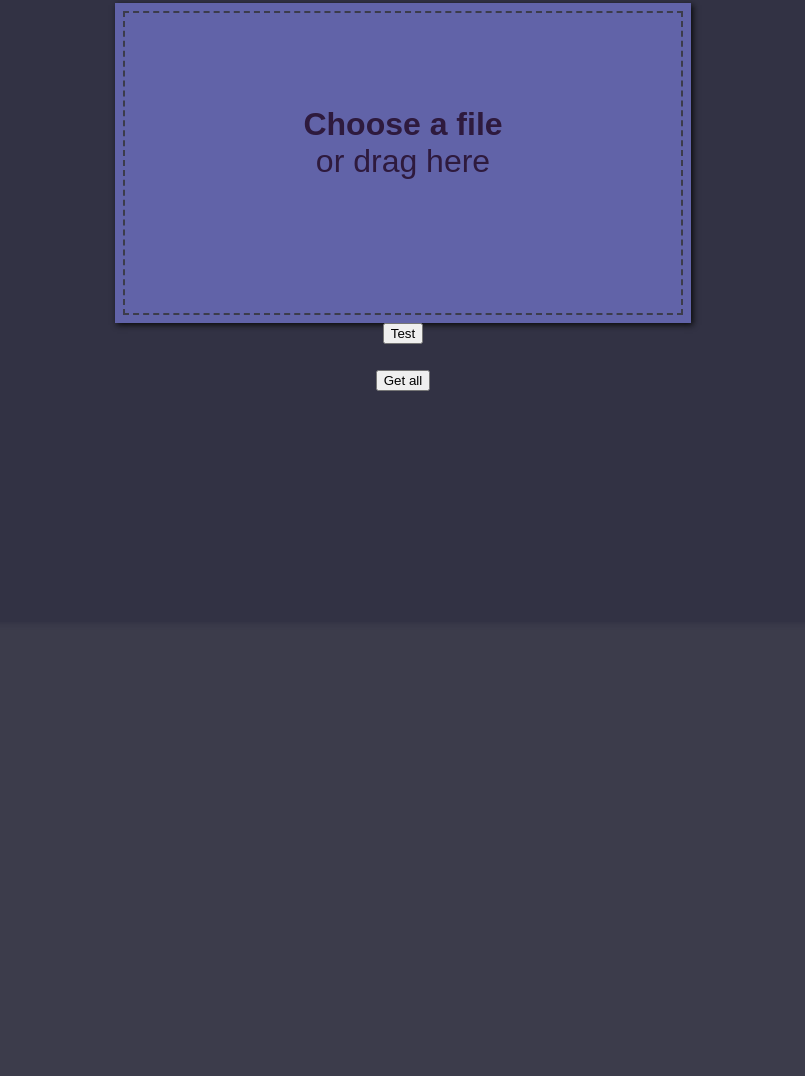
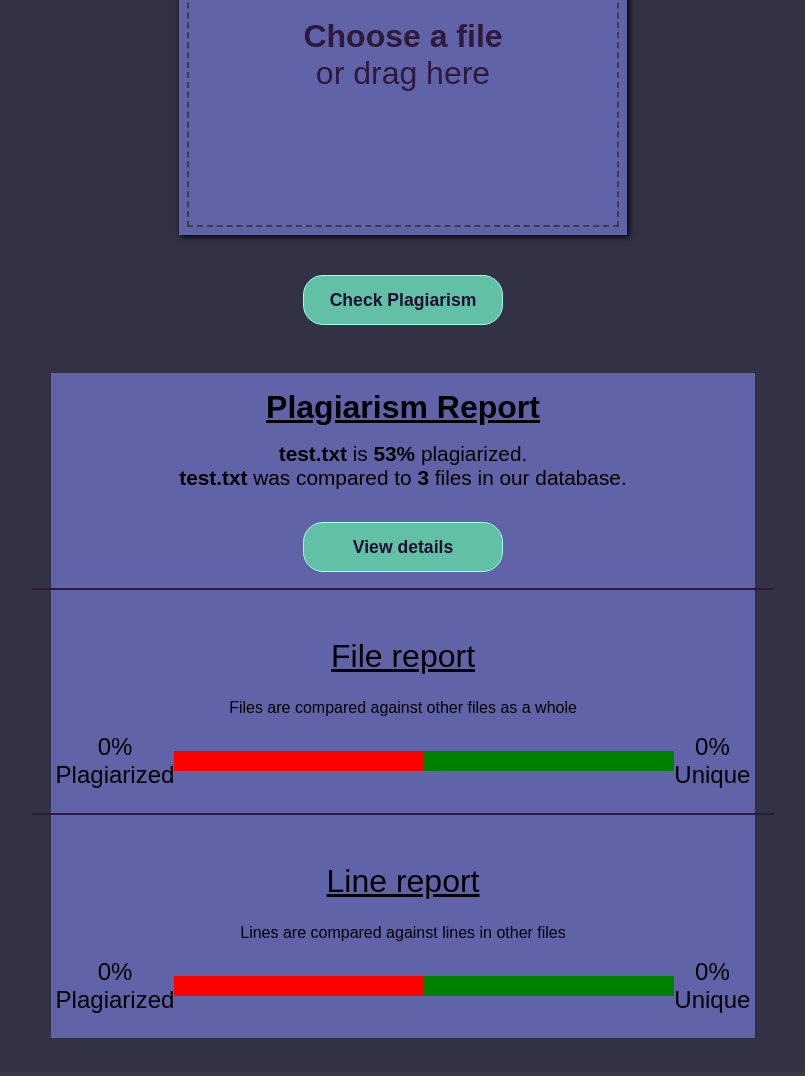
Before and after one commit to JunHuiChia/WebProgCW, a website: page src/index.html in a window 1280 px wide. Shown: the part 236-1312 px from the top of the page, without its empty margins (237-1042 px from the left). Before the commit the page ends 866 px from the top, so only its background shows below. Drawn offline with Linux system fonts and the light colour scheme.

Commit message:
css updated, working on plag report

```diff
--- a/server.js
+++ b/server.js
@@ -31,7 +31,7 @@ async function upload(req, res) {
   const fileChecker = await checkFilePlag(filename, newfilename, response);
   const lineChecker = await checkLinePlag(filename, newfilename, response);
 
-  const finalChecker = fileChecker.concat(lineChecker);
+  const finalChecker = { file: fileChecker, line: lineChecker };
 
   res.json(finalChecker);
 }
--- a/src/index.html
+++ b/src/index.html
@@ -10,17 +10,74 @@
 <body>
 
     <div class="mainPage">
-        <div class="dropFile">
+        <div class="title"> Plagiarism Detector </div>
+        <div class="dropFileArea" ondragover="this.style.opacity='0.6'" ondragleave="this.style.opacity='1'" ondrop="this.style.opacity='1'">
             <label for="fileInput" class="uploadBoxText fileLabel">Choose a file</label>
             <div id="dragText" class="uploadBoxText noselect"> or drag here</div>
             <input id="fileInput" type="file" accept="any" multiple>
             <div id="fileName"></div>
         </div>
 
+        <button id="checkPlagBtn" class="btn">Check Plagiarism</button>
 
-        <button id="showFile" onclick="upload()">Test</button>
-        <pre><code id="outputText"></code></pre>
-        <button id="showDBFiles" onclick="getAll()">Get all</button>
+        <div id="reportArea" class="reportArea ">
+            <div id="reportAreaTitle">Plagiarism Report</div>
+            <div id="overallPlag">
+                <span>
+                    <span id="userFileName1">test.txt</span>
+                    is
+                    <span id="overallPlagPercent">53%</span>
+                    plagiarized.
+                </span>
+                <span>
+                    <span id="userFileName2">test.txt</span>
+                    was compared to
+                    <span id="numberCompared">3</span>
+                    files in our database.
+                    </span>
+            </div>
+            <button id="moreDetailBtn" class="btn">View details</button>
+            <div id="detailedReportArea" class="detailedReportArea ">
+                <div id="fileReport" class="reportBox">
+                    <div class="reportHeader">File report</div>
+                    <div class="reportText">Files are compared against other files as a whole</div>
+
+                    <div class="percentagesBox">
+                        <span class="percentages">
+                            <span id="filePlagPercent">0%</span>
+                            <span>Plagiarized</span>
+                        </span>
+                        <div class="bar">
+                            <div class="plagBar"></div>
+                        </div>
+                        <span class="percentages">
+                            <span id="fileUniquePercent">0%</span>
+                            <span>Unique</span>
+                        </span>
+                    </div>
+
+                </div>
+                <div id="lineReport" class="reportBox">
+                    <div class="reportHeader">Line report</div>
+                    <div class="reportText">Lines are compared against lines in other files</div>
+
+                    <div class="percentagesBox">
+                        <span class="percentages">
+                            <span id="linePlagPercent">0%</span>
+                            <span>Plagiarized</span>
+                        </span>
+                        <div class="bar">
+                            <div class="plagBar"></div>
+                        </div>
+                        <span class="percentages">
+                            <span id="lineUniquePercent">0%</span>
+                            <span>Unique</span>
+                        </span>
+                    </div>
+                </div>
+            </div>
+        </div>
+
 
     </div>
 
--- a/src/main.js
+++ b/src/main.js
@@ -1,4 +1,3 @@
-const fileToUpload = document.querySelector('#fileInput');
 
 async function upload() {
   if (fileToUpload.files.length) {
@@ -11,23 +10,67 @@ async function upload() {
 
     if (response.ok) {
       const content = await response.json();
-      outputData(content);
+      if (content.file.length === 0 || content.line.length === 0) {
+        outputError('No files in the database to check');
+      } else {
+        overallPlag(content.file, content.line);
+      }
     } else {
       console.log('failed');
     }
   } else {
-    outputData('No File selected');
+    outputError('No File selected');
   }
 }
 
-async function getAll() {
-  const response = await fetch('getData');
-  if (response.ok) {
-    const content = await response.json();
-    console.log(content);
-  } else {
-    console.log('dont work');
-  }
+async function overallPlag(fileData, lineData) {
+  console.log(fileData, lineData);
+  const userFileName1 = document.querySelector('#userFileName1');
+  const userFileName2 = document.querySelector('#userFileName2');
+  const plagPercent = document.querySelector('#overallPlagPercent');
+  const filesCompared = document.querySelector('#numberCompared');
+  const reportArea = document.querySelector('#reportArea');
+
+  let fileCounter = 0;
+  let filePercent = 0;
+  let linePercent = 0;
+
+  await fileData.forEach(file => {
+    filePercent += file.similar;
+    fileCounter++;
+  });
+
+  await lineData.forEach(file => {
+    linePercent += file.similar;
+  });
+
+  filePercent = filePercent / fileCounter;
+  linePercent = linePercent / fileCounter;
+
+  const overallPercent = Math.round(((filePercent + linePercent) * 100) / 2);
+
+  userFileName1.textContent = fileData[0].filename1;
+  userFileName2.textContent = fileData[0].filename1;
+  plagPercent.textContent = `${overallPercent}%`;
+  filesCompared.textContent = `${fileCounter}`;
+
+  reportArea.classList.remove('hidden');
+}
+
+function moreDetail() {
+  const moreDetailBtn = document.querySelector('#detailedReportArea');
+  moreDetailBtn.classList.remove('hidden');
+}
+
+
+function showFiles() {
+  const fileText = document.querySelector('#fileName');
+  fileText.textContent = `File: ${fileToUpload.files[0].name}`;
+}
+
+function outputError(data) {
+  const errorText = document.querySelector('#fileName');
+  errorText.textContent = data;
 }
 
 function handleData(e) {
@@ -36,22 +79,19 @@ function handleData(e) {
   showFiles();
 }
 
-function showFiles() {
-  const fileText = document.querySelector('#fileName');
-  fileText.textContent = `File: ${fileToUpload.files[0].name}`;
+function dragOverHandler(e) {
+  e.preventDefault();
 }
 
-function outputData(data) {
-  const output = document.querySelector('#outputText');
-  console.log('Data: ', data);
-  output.textContent = data;
-}
-
-function dragOverHandler(e) { e.preventDefault(); }
-
-const mainArea = document.querySelector('.dropFile');
-
+const mainArea = document.querySelector('.dropFileArea');
 mainArea.addEventListener('dragover', dragOverHandler);
 mainArea.addEventListener('drop', handleData);
 
+const fileToUpload = document.querySelector('#fileInput');
 fileToUpload.addEventListener('change', showFiles);
+
+const checkPlagBtn = document.querySelector('#checkPlagBtn');
+checkPlagBtn.addEventListener('click', upload);
+
+const moreDetailBtn = document.querySelector('#moreDetailBtn');
+moreDetailBtn.addEventListener('click', moreDetail);
--- a/src/styles/styles.css
+++ b/src/styles/styles.css
@@ -3,14 +3,13 @@
     --colour-palette-2: #6163a8;
     --colour-palette-3: #963D5A;
     --colour-palette-4: #DA6466;
-    --colour-palette-5: #6ac7ad;
 
-    --colour-red: #9E2E37;
+
+    --colour-palette-5-bright: #9fffe4;
+    --colour-palette-5: #61c0a5;
 
     --colour-text: #2e1a3d;
     --colour-text-dark: #220e30;
-
-    --black: #0a0a0a;
 
     --background-colour: #323244;
 }
@@ -19,9 +18,12 @@
     user-select: none;
 }
 
+.hidden{
+    visibility: hidden;
+    display: none !important;
+}
+
 html{
-    min-width: none;
-    min-height: 100%;
     font-family: 'Poppins', sans-serif;
 }
 
@@ -34,38 +36,39 @@ body{
     background-color: var(--colour-palette-1);
 }
 
+.title{
+    font-size: 3rem;
+    font-weight: 700;
+    color: var(--colour-palette-3);
+    margin: 2rem;
+}
+
 .mainPage{
     background-color: var(--background-colour);
     display: flex;
-    justify-content: center;
+    justify-content: space-evenly;
     align-items: center;
     flex-direction: column;
-    min-height: 850px;
-    min-width: 1200px;
+    min-height: 80vh;
+    min-width: 80vw;
     box-shadow: 2px 2px 6px var(--background-colour);
 
 }
 
-#dragArea{
-    text-align: center;
-    align-self: center;
-    border: 3px solid blue;
-    width: 200px;
-    height: 200px;
-    margin: 20px;
-}
+/* Drag and drop area */
 
-.dropFile{
+.dropFileArea{
     display: flex;
     flex-direction: column;
     align-items: center;
     justify-content: center;
 
-    width: 45vw;
+    width: 35vw;
     min-height: 40vh;
+    margin: 1.5rem;
 
     border: var(--colour-palette-0) 1px solid;
-    box-shadow: 2px 2px 6px var(--black);
+    box-shadow: 2px 2px 6px black;
     background-color: var(--colour-palette-2);
 
     outline: 2px dashed var(--colour-palette-1);
@@ -97,3 +100,117 @@ body{
     font-size: 1.5rem;
     font-weight: 700;
 }
+
+.btn{
+    cursor: pointer;
+
+    width: 200px;
+    height: 50px;
+
+    background-color: var(--colour-palette-5);
+    border: solid 1px var(--colour-palette-5-bright);
+    border-radius: 20px;
+    color: var(--colour-text-dark);
+
+    font-size: 1.1rem;
+    font-weight: 550;
+
+    margin: 16px;
+    transition: all 0.2s;
+}
+
+.btn:hover{
+    background-color: var(--colour-palette-5-bright);
+}
+
+/* Report area */
+
+#reportArea{
+    display: flex;
+
+    width: 55vw;
+    flex-direction: column;
+    justify-content: center;
+    align-items: center;
+
+    background-color: var(--colour-palette-2);
+    margin: 2rem;
+}
+
+#reportAreaTitle{
+    font-size: 2rem;
+    font-weight: 600;
+    margin-top: 1rem;
+    text-decoration: underline;
+}
+
+#overallPlag{
+    display: flex;
+    flex-direction: column;
+    align-items: center;
+
+    font-size: 1.3rem;
+
+    margin: 1rem;
+}
+
+#userFileName1, #userFileName2, #overallPlagPercent, #numberCompared{
+    font-weight: 700;
+}
+
+.reportBox{
+    display: flex;
+    flex-wrap: wrap;
+    justify-content: space-evenly;
+    align-items: center;
+
+    padding: 1.5rem;
+
+    border-top: #2e1a3d 2px solid;
+
+}
+
+.reportHeader{
+    width: 100%;
+    font-size: 2rem;
+    text-align: center;
+    text-decoration: underline;
+
+    margin: 1.5rem;
+}
+
+.reportText{
+    width: 100%;
+    text-align: center;
+}
+
+.percentagesBox{
+    display: flex;
+
+    align-items: center;
+    justify-content: space-evenly;
+
+    width: 100%;
+    margin-top: 1rem;
+
+}
+
+.percentages{
+    display: flex;
+    flex-direction: column;
+    align-items: center;
+
+    font-size: 1.5rem;
+}
+
+.bar{
+    height: 20px;
+    width: 500px;
+    background-color: green;
+}
+
+.plagBar{
+    height: 20px;
+    width: 250px;
+    background-color: red;
+}
```
Also changed, not shown: README.md, 5 other files.
